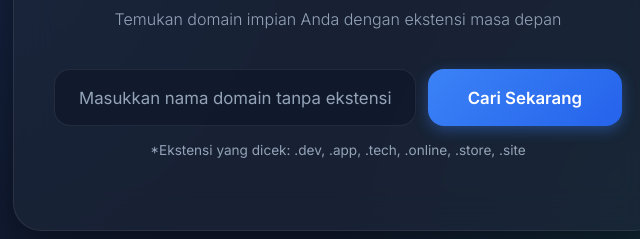
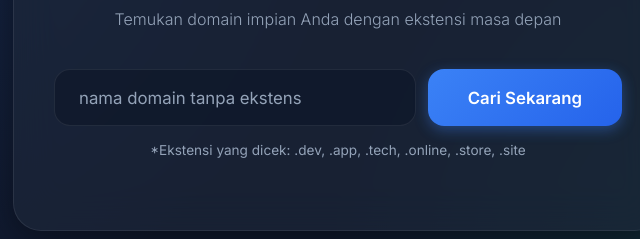
Before and after one commit to apeprustandi/cek-domain-api, a website: page pages/index.html in a window 1280 px wide. Shown: the part 331-570 px from the top of the page, 302-942 px from the left. Drawn offline with Linux system fonts and the light colour scheme.

Commit message:
Ubah placeholder menjadi lebih ringkas

```diff
--- a/pages/index.html
+++ b/pages/index.html
@@ -283,7 +283,7 @@
         <h1>Cek Domain Keren</h1>
         <p class="subtitle">Temukan domain impian Anda dengan ekstensi masa depan</p>
         <div class="input-group">
-            <input type="text" id="domainInput" placeholder="Masukkan nama domain tanpa ekstensi" autocomplete="off" spellcheck="false">
+            <input type="text" id="domainInput" placeholder="nama domain tanpa ekstens" autocomplete="off" spellcheck="false">
             <button id="searchBtn">
                 <span id="btnText">Cari Sekarang</span>
                 <div class="loader" id="loader"></div>
```
